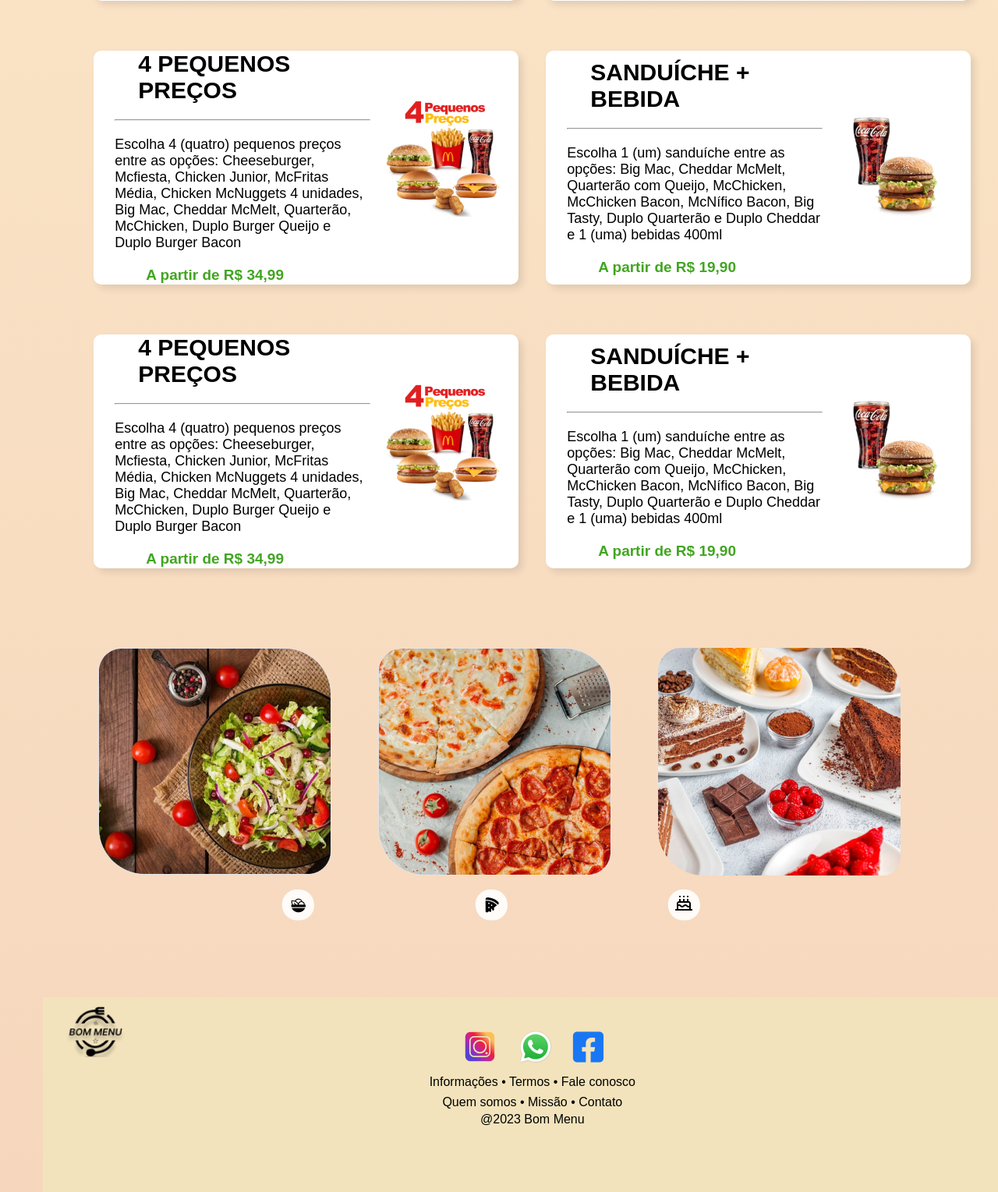
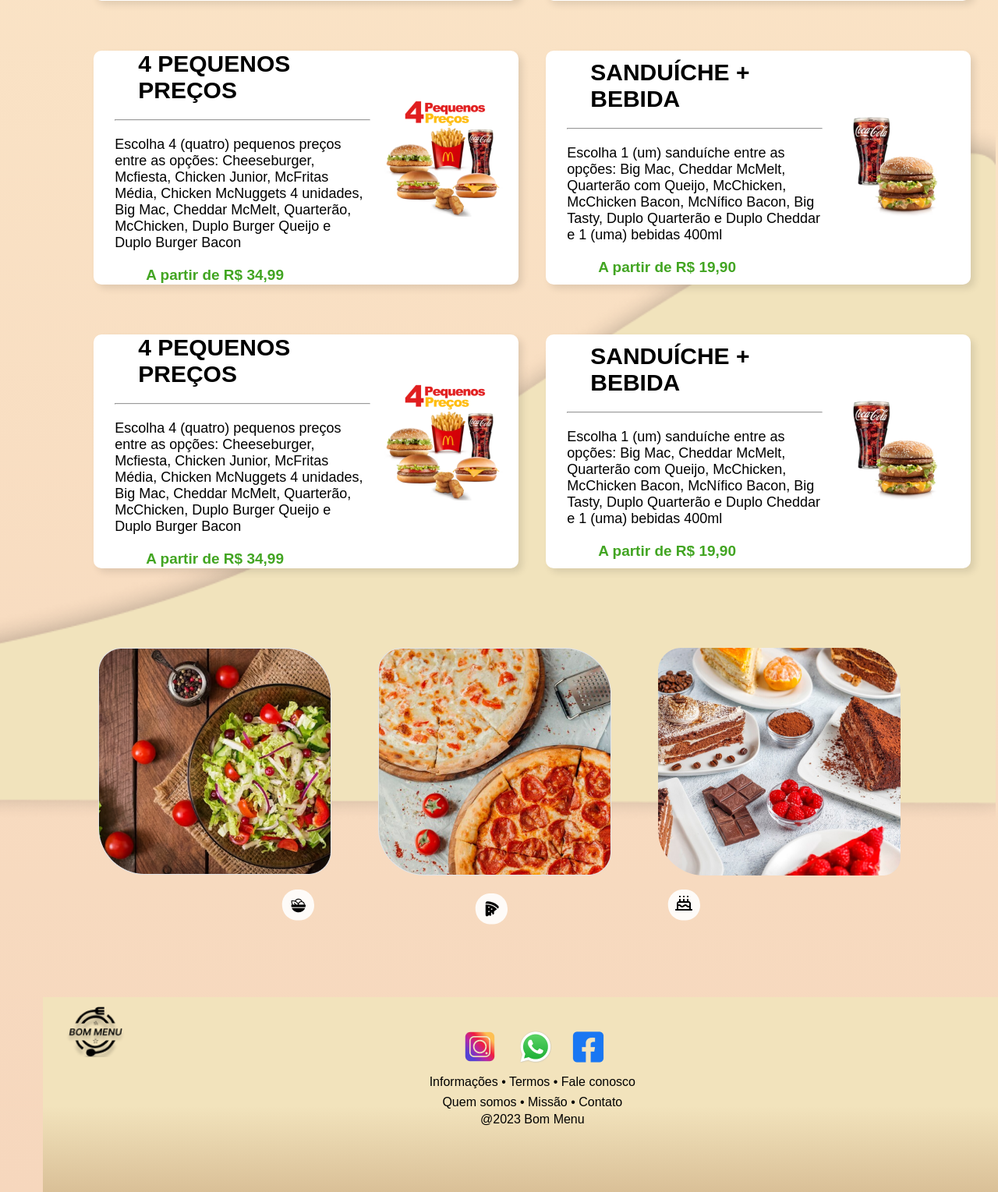
Before and after one commit to Pedrohss-hub/TCC, a PHP site: page /html/catalogohamburguer.html in a window 1280 px wide; the page is wider, and only the part inside the window is pictured. Shown: the part 1288-2817 px from the top of that part at 78% size. Run offline with PHP 8.4, Linux system fonts and the light colour scheme.

Commit message:
estilorodape

```diff
--- a/css/hamburguer.css
+++ b/css/hamburguer.css
@@ -119,16 +119,16 @@
     position: absolute;
     top: 20px;
     left: 50px;
-    width: 1810px;
+    width: 1852px;
     z-index: -1;
 }
 
 .estilo2{
-    position: fixed;
+    position: absolute;
     right: 3px;
-    width: 1810px;
+    width: 1840px;
     z-index: -1;
-    bottom: 20%;
+    bottom: -193.5%;
 }
 
 .box-cards{
@@ -137,28 +137,47 @@
     display: flex;
     justify-content: center;
     align-items: center;
+    transition: transform 0.3s ease;
 }
 
 .card1{
     margin-right: 60px;
+    transition: transform 0.3s ease;
+}
+
+.card1:hover{
+    transform: scale(1.1);
 }
 
 .card2{
     margin-right: 60px;
+    transition: transform 0.3s ease;
+}
+
+.card2:hover{
+    transform: scale(1.1);
+}
+
+.card3{
+    transition: transform 0.3s ease;
+}
+
+.card3:hover{
+    transform: scale(1.1);
 }
 
 .cardzin1{
     position: absolute;
-    z-index: 1;
     right: 68.3%;
     top: 2429px;
+    z-index: 1;
 }
 
 .cardzin2{
     position: absolute;
     z-index: 1;
     right: 48.9%;
-    top: 2429px;
+    top: 2434px;
 }
 
 .cardzin3{
--- a/css/rodape.css
+++ b/css/rodape.css
@@ -5,7 +5,8 @@
 
 footer{
     margin-top: 50px;
-    background-color: #F2E3BC;
+    background: rgb(242,227,188);
+    background: linear-gradient(180deg, rgba(242,227,188,1) 56%, rgba(190,169,114,0.5046393557422969) 100%);
     height: 250px;
     width: calc(100% - 55px);
     display: flex;
--- a/html/catalogohamburguer.html
+++ b/html/catalogohamburguer.html
@@ -271,7 +271,9 @@
         </div>
     </div>
 
+    <div class="">
     <img class="estilo2" src="/images/estilo2.png" alt="">
+    </div>
 
     <!-- começo rodapé -->
     <footer>
```
